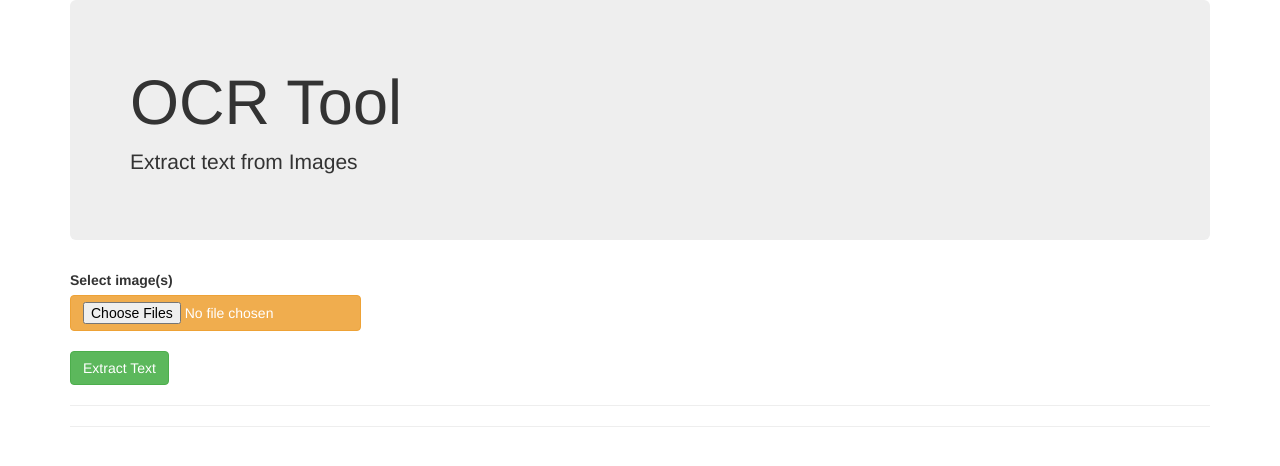
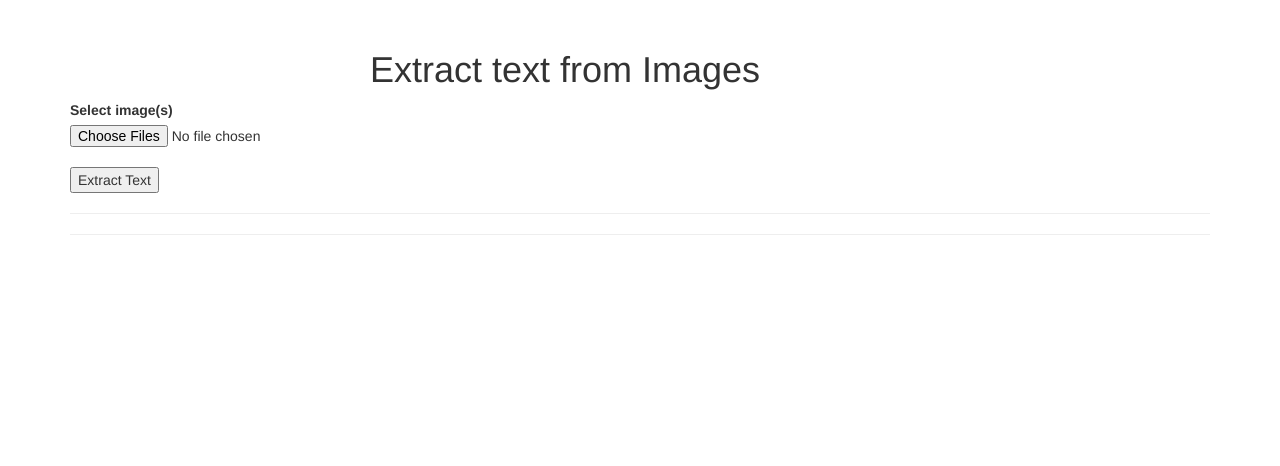
Before and after one commit to RahanaPA/ocr_new, a FastAPI app: page / in a window 1280 px wide. Shown: the top 466 px of the page. Run offline with FastAPI, Linux system fonts and the light colour scheme; some libraries are stand-ins or nearby versions.

Commit message:
Update index.html

```diff
--- a/templates/index.html
+++ b/templates/index.html
@@ -5,14 +5,13 @@
 
 <body>
   <div class="container">
-    <div class="jumbotron">
-      <h1> OCR Tool </h1>
-      <p> Extract text from Images <p>
+    <div style="margin-left: 300px; margin-top: 50px">
+      <h1>Extract text from Images</h1>
     </div>
     <label for="image_file">Select image(s)</label>
-    <input class="btn btn-warning" type="file" id="image_file" name="myfile" multiple>
+    <input type="file" id="image_file" name="myfile" multiple>
     <br>
-    <button class="btn btn-success" onclick="performOCR()"> Extract Text </button>
+    <button onclick="performOCR()"> Extract Text </button>
     <br>
     <div id="lbldiv" style="border: solid black 2px; padding: 50px; margin: 50px 150px;" hidden>
     <label id="lblName"  > </label>
```
